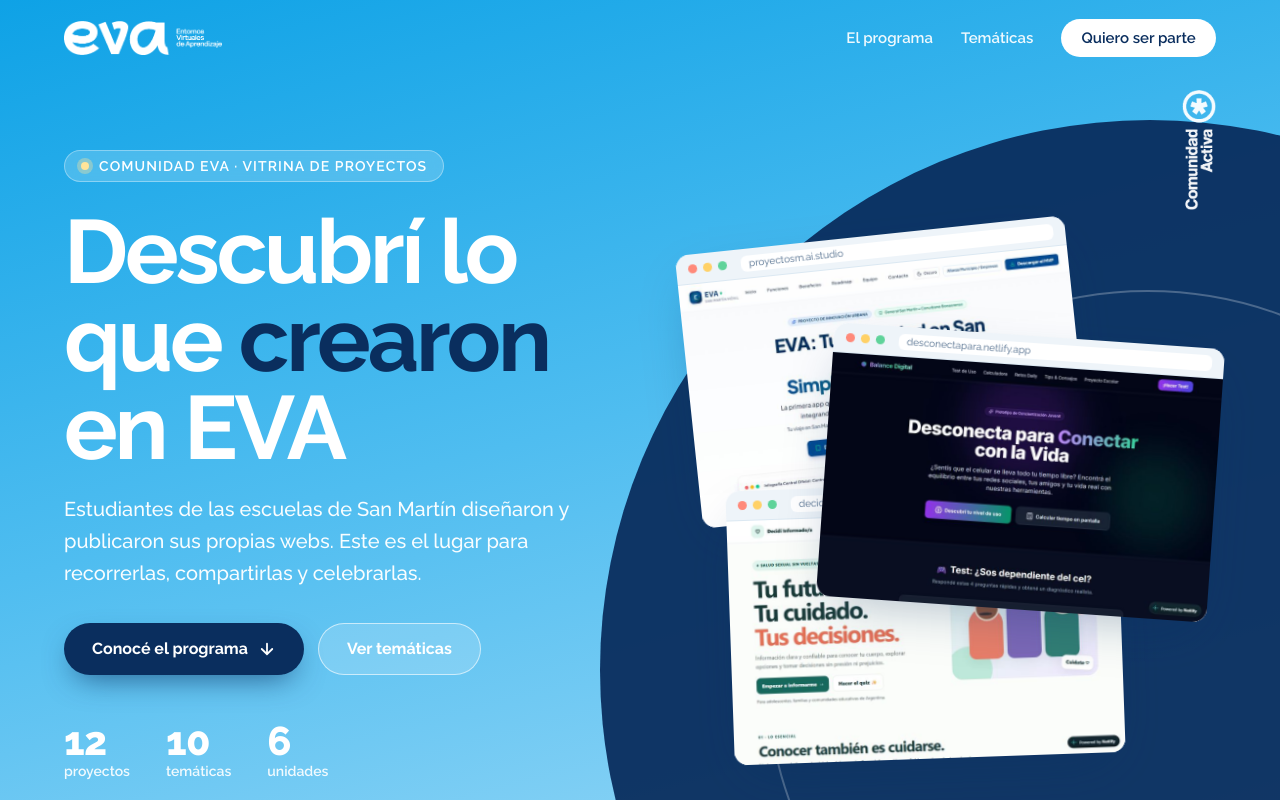
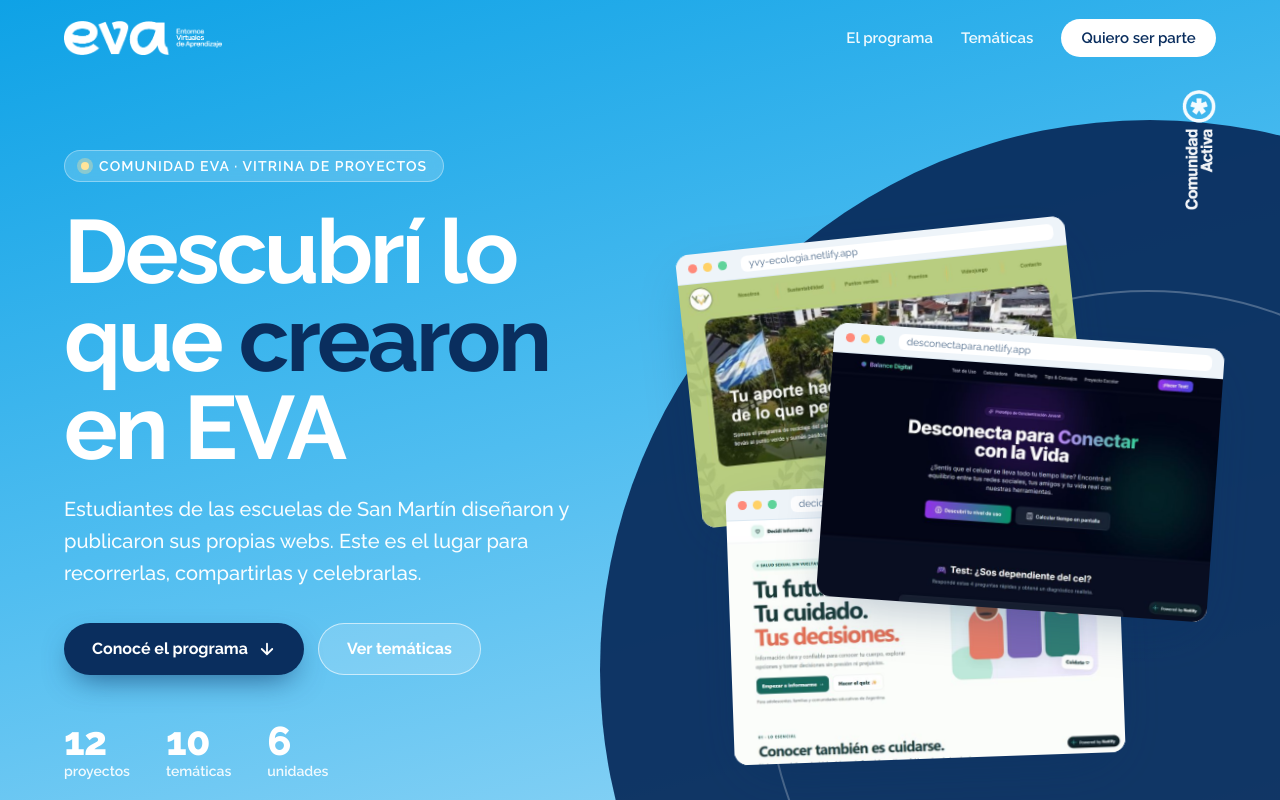
Before and after one commit to Cursos-Sanmartin/landing-eva, a React (Vite) app: page / in a window 1280 px wide. Shown: the top 800 px of the page. Built offline with nearby package versions, Linux system fonts and the light colour scheme.

Commit message:
fix en capturas reales en hero

```diff
--- a/src/Components/Hero/Hero.jsx
+++ b/src/Components/Hero/Hero.jsx
@@ -3,7 +3,7 @@ import "./Hero.css";
 
 // Tres proyectos reales con su captura (las imágenes están en public/proyectos)
 const MOCKS = [
-  { name: "San Martín Móvil", url: "proyectosm.ai.studio", color: "#4471d7", image: "/proyectos/26.jpg" },
+  { name: "Yvy Ecología", url: "yvy-ecologia.netlify.app", color: "#4471d7", image: "/proyectos/21.jpg" },
   { name: "Desconecta para Conectar", url: "desconectapara.netlify.app", color: "#4471d7", image: "/proyectos/24.jpg" },
   { name: "Decidí Informado/a", url: "decidi-informado.netlify.app", color: "#4471d7", image: "/proyectos/13.jpg" },
 ];
```
